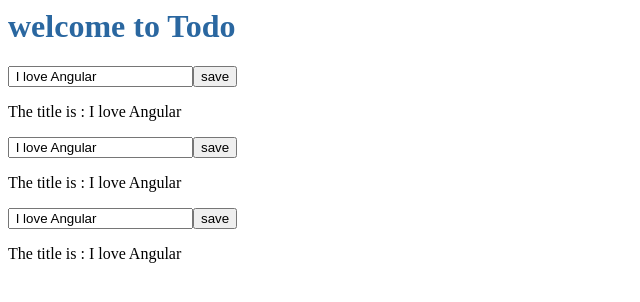
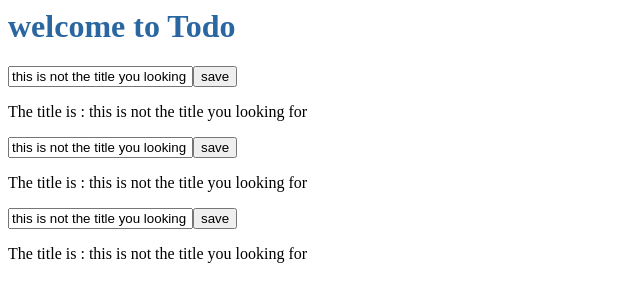
Before and after one commit to Verenasworld/my-to-do-list, an Angular app: page / in a window 1280 px wide. Shown: the top 302 px of the page, without its empty margins (0-640 px from the left). Built offline with nearby package versions, Linux system fonts and the light colour scheme.

Commit message:
setTimeout

```diff
--- a/src/app/input/input.component.ts
+++ b/src/app/input/input.component.ts
@@ -17,7 +17,10 @@ export class InputComponent implements OnInit {
     this.changeTitle (' I love Angular ');
     }
 
-  ngOnInit() {
+  ngOnInit(){
+    setTimeout(() => {
+    this.title = 'this is not the title you looking for';
+    }, 3000);
   }
 
   changeTitle(newTitle: string){
```
